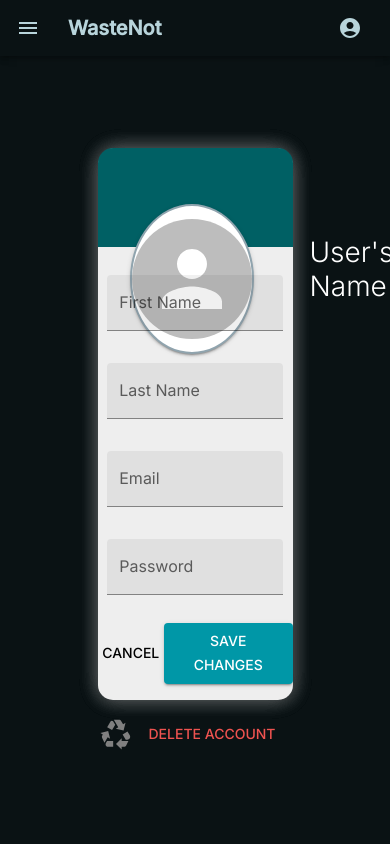
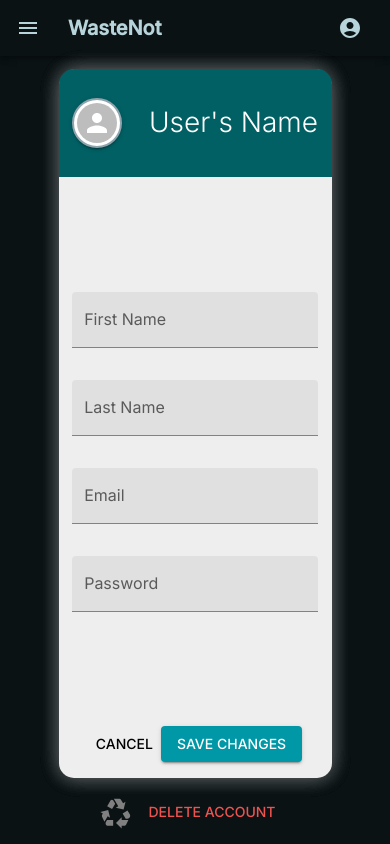
Before and after one commit to sleepingbaby/WasteNot, a React (Vite) app in the folder WasteNot/: page /profile in a window 390 px wide. Built offline with nearby package versions, Linux system fonts and the light colour scheme.

Commit message:
Changed some formatting and made it a little responsive

```diff
--- a/WasteNot/src/pages/Profile.jsx
+++ b/WasteNot/src/pages/Profile.jsx
@@ -1,15 +1,11 @@
 import { Stack, Avatar, Typography, TextField, Button } from "@mui/material";
-import RecyclingIcon from '@mui/icons-material/Recycling';
+import RecyclingIcon from "@mui/icons-material/Recycling";
 import { useNavigate } from "react-router-dom";
-import {confirmAlert} from "react-confirm-alert"
-import 'react-confirm-alert/src/react-confirm-alert.css';
-
-
-
+import { confirmAlert } from "react-confirm-alert";
+import "react-confirm-alert/src/react-confirm-alert.css";
 
 export default function Profile() {
   // * NEED REQUESTS, UPDATE ALERT RESPONSES, NAVIGATION AFTER DEACTIVATION
-
 
   const confirmDelete = () => {
     confirmAlert({
@@ -18,7 +14,7 @@ message: "Are you sure you want to deactivate your account?",
       buttons: [
         {
           label: "Yes",
-onClick: () => alert("Account deactivated. We hope to see you again")
+          onClick: () => alert("Account deactivated. We hope to see you again"),
         },
         {
           label: "No, take me back!",
@@ -27,9 +23,7 @@ label: "No, take me back!",
     });
   };
 
-
   const navigate = useNavigate();
-
 
   return (
     <>
@@ -42,9 +36,9 @@ alignItems="center"
       >
         <Stack
           id="profile-container"
-height="70%"
-width="50%"
           sx={{
+            height: { xs: "90%", sm: "70%" },
+            width: { xs: "70%", sm: "50%" },
             backgroundColor: "#eeeeee",
             borderTopRightRadius: "18px",
             borderTopLeftRadius: "18px",
@@ -61,6 +55,8 @@ boxShadow: `
             id="header-container"
             height="18%"
             direction="row"
+            alignItems="center"
+            justifyContent="space-around"
             sx={{
               backgroundColor: "#006064",
               borderTopRightRadius: "15px",
@@ -72,22 +68,21 @@ borderColor: "#006064",
               id="avatar-backdrop"
               justifyContent="center"
               alignItems="center"
+              mt={{ xs: 0, sm: 10 }}
               sx={{
                 borderRadius: "50%",
                 backgroundColor: "white",
-height: "150px",
-width: "150px",
-mt: 7,
-ml: 4,
+                height: { xs: "50px", sm: "120px" },
+                width: { xs: "50px", sm: "120px" },
                 border: "2px solid #90a4ae",
                 boxShadow: 2,
               }}
             >
               <Avatar
-size="lg"
+                size=""
                 sx={{
-height: "120px",
-width: "120px",
+                  height: { xs: "40px", sm: "100px" },
+                  width: { xs: "40px", sm: "100px" },
                 }}
               ></Avatar>
             </Stack>
@@ -96,8 +91,6 @@ component={"h2"}
               id="user-header"
               variant="h2"
               sx={{
-mt: 11,
-ml: 7,
                 color: "white",
                 fontWeight: "300",
                 fontSize: {
@@ -186,15 +179,17 @@ direction="row"
           justifyContent="center"
           alignItems="center"
           sx={{
-mt:2
-}}>
-<RecyclingIcon sx={{ fontSize: 34, color: 'gray' }} />
-
+            mt: 2,
+          }}
+        >
+          <RecyclingIcon sx={{ fontSize: 34, color: "gray" }} />
 
           <Button
             id="delete-button"
             variant="filled"
-onClick={() => {confirmDelete()}}
+            onClick={() => {
+              confirmDelete();
+            }}
             sx={{
               color: "#ef5350",
               fontSize: 14,
```
Lines whose indentation alone changed are shown as unchanged.
